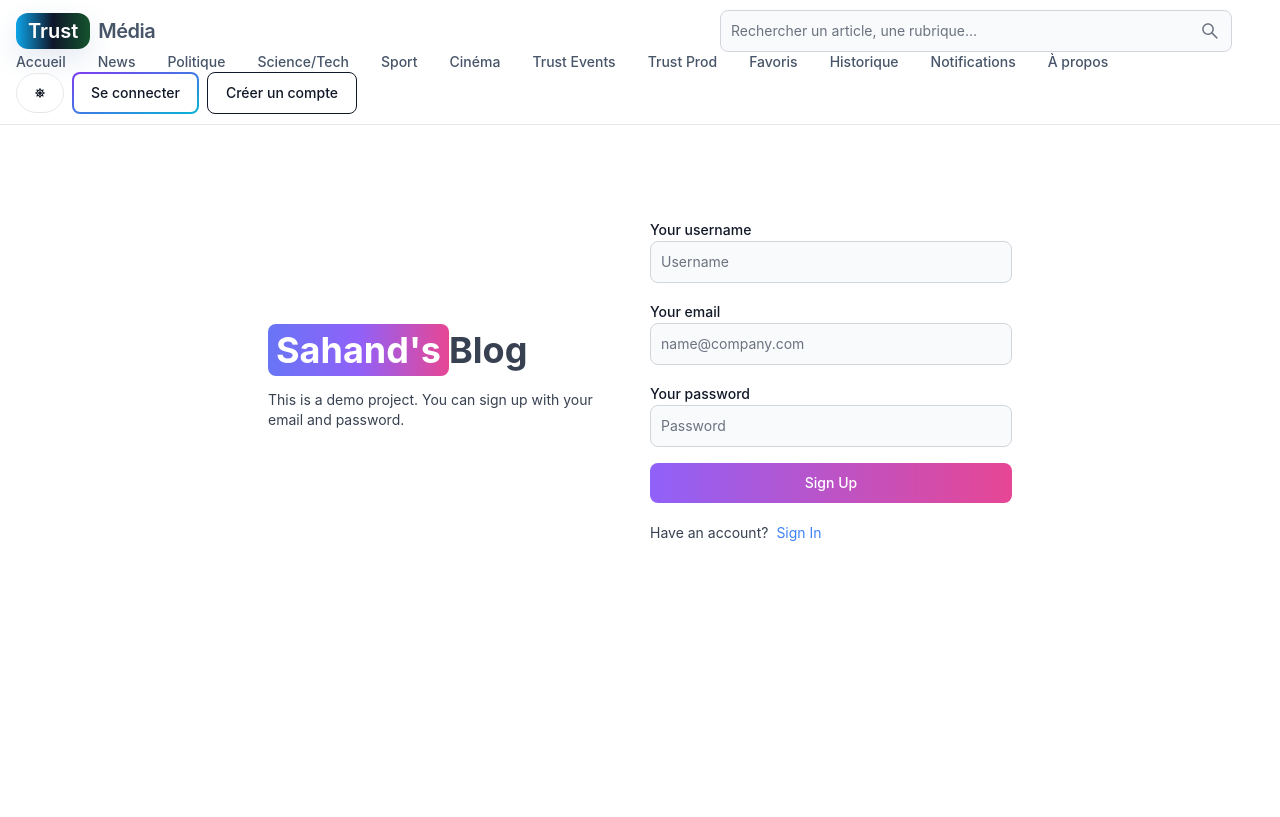
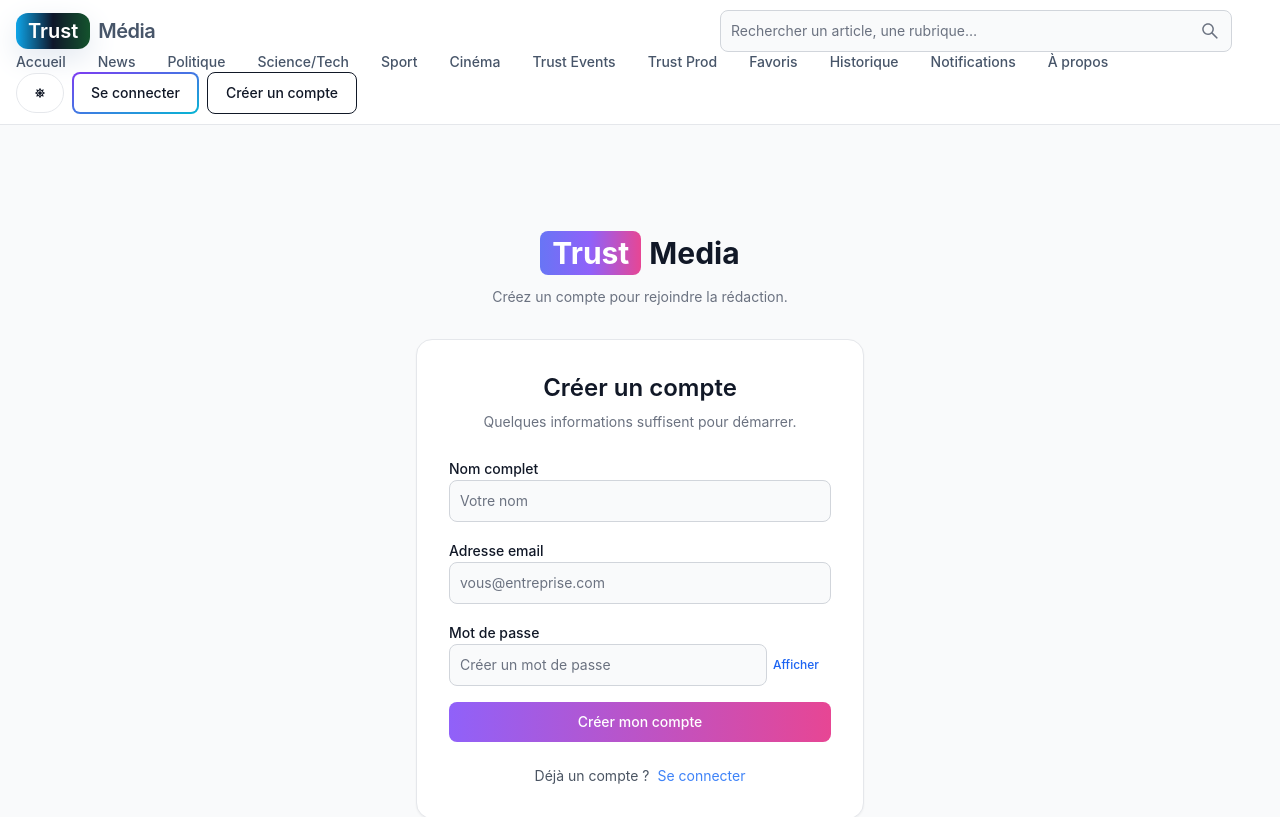
Before and after one commit to Diatech226/trustplay, a React (Vite) app in the folder apps/site/: page /sign-up in a window 1280 px wide. Shown: the top 817 px of the page. Built offline with nearby package versions, Linux system fonts and the light colour scheme; no server answers.

Commit message:
Revamp auth pages UI and form states

```diff
--- a/apps/site/src/pages/SignIn.jsx
+++ b/apps/site/src/pages/SignIn.jsx
@@ -7,6 +7,8 @@ import { apiRequest } from '../lib/apiClient';
 
 export default function SignIn() {
   const [formData, setFormData] = useState({ email: '', password: '' });
+  const [fieldErrors, setFieldErrors] = useState({});
+  const [showPassword, setShowPassword] = useState(false);
   const { loading, error: errorMessage } = useSelector((state) => state.user);
   const dispatch = useDispatch();
   const navigate = useNavigate();
@@ -15,13 +17,29 @@ export default function SignIn() {
   const returnToParam = searchParams.get('returnTo');
 
   const handleChange = (e) => {
-    setFormData({ ...formData, [e.target.id]: e.target.value.trim() });
+    const { id, value } = e.target;
+    setFormData({ ...formData, [id]: value.trim() });
+    if (fieldErrors[id]) {
+      setFieldErrors((prev) => ({ ...prev, [id]: '' }));
+    }
+  };
+
+  const validateForm = () => {
+    const errors = {};
+    if (!formData.email) {
+      errors.email = 'Veuillez renseigner votre email.';
+    }
+    if (!formData.password) {
+      errors.password = 'Veuillez renseigner votre mot de passe.';
+    }
+    setFieldErrors(errors);
+    return Object.keys(errors).length === 0;
   };
 
   const handleSubmit = async (e) => {
     e.preventDefault();
-    if (!formData.email || !formData.password) {
-      return dispatch(signInFailure('Please fill all the fields'));
+    if (!validateForm()) {
+      return;
     }
 
     try {
@@ -65,77 +83,112 @@ export default function SignIn() {
   };
 
   return (
-    <div className='min-h-screen mt-20'>
-      <div className='flex p-3 max-w-3xl mx-auto flex-col md:flex-row md:items-center gap-5'>
-        {/* Left Side */}
-        <div className='flex-1'>
-          <Link to='/' className='font-bold dark:text-white text-4xl'>
-            <span className='px-2 py-1 bg-gradient-to-r from-indigo-500 via-purple-500 to-pink-500 rounded-lg text-white'>
+    <div className='min-h-screen bg-gray-50 dark:bg-gray-900 flex items-center justify-center px-4 py-12'>
+      <div className='w-full max-w-md'>
+        <div className='mb-8 text-center'>
+          <Link to='/' className='inline-flex items-center justify-center font-bold text-3xl'>
+            <span className='px-3 py-1 bg-gradient-to-r from-indigo-500 via-purple-500 to-pink-500 rounded-lg text-white'>
               Trust
             </span>
-            Blog
+            <span className='ml-2 text-gray-900 dark:text-white'>Media</span>
           </Link>
-          <p className='text-sm mt-5'>
-            This is a demo project. You can sign in with your email and password.
+          <p className='mt-3 text-sm text-gray-500 dark:text-gray-400'>
+            Connectez-vous pour accéder à votre espace.
           </p>
         </div>
 
-        {/* Right Side */}
-        <div className='flex-1'>
-          <form className='flex flex-col gap-4' onSubmit={handleSubmit}>
+        <div className='rounded-2xl border border-gray-200 dark:border-gray-700 bg-white dark:bg-gray-800 shadow-sm p-6 sm:p-8'>
+          <div className='text-center mb-6'>
+            <h1 className='text-2xl font-semibold text-gray-900 dark:text-white'>Se connecter</h1>
+            <p className='mt-2 text-sm text-gray-500 dark:text-gray-400'>
+              Accédez à vos contenus et à votre tableau de bord.
+            </p>
+          </div>
+
+          {errorMessage && (
+            <Alert className='mb-4' color='failure'>
+              {errorMessage}
+            </Alert>
+          )}
+
+          <form className='space-y-4' onSubmit={handleSubmit}>
             <div>
-              <Label value='Your email' />
+              <Label htmlFor='email' value='Adresse email' />
               <TextInput
                 type='email'
-                placeholder='name@company.com'
+                placeholder='vous@entreprise.com'
                 id='email'
+                name='email'
                 onChange={handleChange}
                 required
+                disabled={loading}
                 value={formData.email}
+                autoComplete='email'
+                color={fieldErrors.email ? 'failure' : 'gray'}
               />
+              {fieldErrors.email && (
+                <p className='mt-1 text-xs text-red-600'>{fieldErrors.email}</p>
+              )}
             </div>
             <div>
-              <Label value='Your password' />
+              <Label htmlFor='password' value='Mot de passe' />
+              <div className='relative'>
                 <TextInput
-                type='password'
-                placeholder='**********'
+                  type={showPassword ? 'text' : 'password'}
+                  placeholder='••••••••'
                   id='password'
+                  name='password'
                   onChange={handleChange}
                   required
+                  disabled={loading}
                   value={formData.password}
+                  autoComplete='current-password'
+                  className='pr-16'
+                  color={fieldErrors.password ? 'failure' : 'gray'}
                 />
-              <div className='text-right mt-1'>
-                <Link to='/forgot-password' className='text-sm text-blue-500'>
+                <button
+                  type='button'
+                  onClick={() => setShowPassword((prev) => !prev)}
+                  className='absolute right-3 top-1/2 -translate-y-1/2 text-xs font-medium text-blue-600 hover:text-blue-700'
+                  aria-label={showPassword ? 'Masquer le mot de passe' : 'Afficher le mot de passe'}
+                  aria-pressed={showPassword}
+                >
+                  {showPassword ? 'Masquer' : 'Afficher'}
+                </button>
+              </div>
+              {fieldErrors.password && (
+                <p className='mt-1 text-xs text-red-600'>{fieldErrors.password}</p>
+              )}
+              <div className='text-right mt-2'>
+                <Link to='/forgot-password' className='text-sm text-blue-500 hover:underline'>
                   Mot de passe oublié ?
                 </Link>
               </div>
             </div>
+
             <Button
               gradientDuoTone='purpleToPink'
               type='submit'
               disabled={loading}
+              className='w-full'
             >
               {loading ? (
-                <>
+                <span className='flex items-center justify-center gap-2'>
                   <Spinner size='sm' />
-                  <span className='pl-3'>Loading...</span>
-                </>
+                  Connexion...
+                </span>
               ) : (
-                'Sign In'
+                'Se connecter'
               )}
             </Button>
           </form>
-          <div className='flex gap-2 text-sm mt-5'>
-            <span>Don't have an account?</span>
-            <Link to='/sign-up' className='text-blue-500'>
-              Sign Up
+
+          <div className='flex flex-col sm:flex-row sm:items-center sm:justify-center gap-2 text-sm mt-6'>
+            <span className='text-gray-600 dark:text-gray-300'>Pas encore de compte ?</span>
+            <Link to='/sign-up' className='text-blue-500 hover:underline'>
+              Créer un compte
             </Link>
           </div>
-          {errorMessage && (
-            <Alert className='mt-5' color='failure'>
-              {errorMessage}
-            </Alert>
-          )}
         </div>
       </div>
     </div>
--- a/apps/site/src/pages/SignUp.jsx
+++ b/apps/site/src/pages/SignUp.jsx
@@ -5,16 +5,39 @@ import { apiRequest } from '../lib/apiClient';
 
 export default function SignUp() {
   const [formData, setFormData] = useState({ username: '', email: '', password: '' });
+  const [fieldErrors, setFieldErrors] = useState({});
   const [errorMessage, setErrorMessage] = useState(null);
   const [loading, setLoading] = useState(false);
+  const [showPassword, setShowPassword] = useState(false);
   const navigate = useNavigate();
+
   const handleChange = (e) => {
-    setFormData({ ...formData, [e.target.id]: e.target.value.trim() });
+    const { id, value } = e.target;
+    setFormData({ ...formData, [id]: value.trim() });
+    if (fieldErrors[id]) {
+      setFieldErrors((prev) => ({ ...prev, [id]: '' }));
+    }
   };
+
+  const validateForm = () => {
+    const errors = {};
+    if (!formData.username) {
+      errors.username = 'Veuillez indiquer votre nom.';
+    }
+    if (!formData.email) {
+      errors.email = 'Veuillez renseigner votre email.';
+    }
+    if (!formData.password) {
+      errors.password = 'Veuillez choisir un mot de passe.';
+    }
+    setFieldErrors(errors);
+    return Object.keys(errors).length === 0;
+  };
+
   const handleSubmit = async (e) => {
     e.preventDefault();
-    if (!formData.username || !formData.email || !formData.password) {
-      return setErrorMessage('Please fill out all fields.');
+    if (!validateForm()) {
+      return;
     }
 
     try {
@@ -35,77 +58,125 @@ export default function SignUp() {
   };
 
   return (
-    <div className='min-h-screen mt-20'>
-      <div className='flex p-3 max-w-3xl mx-auto flex-col md:flex-row md:items-center gap-5'>
-        {/* left */}
-        <div className='flex-1'>
-          <Link to='/' className='font-bold dark:text-white text-4xl'>
-            <span className='px-2 py-1 bg-gradient-to-r from-indigo-500 via-purple-500 to-pink-500 rounded-lg text-white'>
-              Sahand's
+    <div className='min-h-screen bg-gray-50 dark:bg-gray-900 flex items-center justify-center px-4 py-12'>
+      <div className='w-full max-w-md'>
+        <div className='mb-8 text-center'>
+          <Link to='/' className='inline-flex items-center justify-center font-bold text-3xl'>
+            <span className='px-3 py-1 bg-gradient-to-r from-indigo-500 via-purple-500 to-pink-500 rounded-lg text-white'>
+              Trust
             </span>
-            Blog
+            <span className='ml-2 text-gray-900 dark:text-white'>Media</span>
           </Link>
-          <p className='text-sm mt-5'>
-            This is a demo project. You can sign up with your email and password.
+          <p className='mt-3 text-sm text-gray-500 dark:text-gray-400'>
+            Créez un compte pour rejoindre la rédaction.
           </p>
         </div>
-        {/* right */}
 
-        <div className='flex-1'>
-          <form className='flex flex-col gap-4' onSubmit={handleSubmit}>
+        <div className='rounded-2xl border border-gray-200 dark:border-gray-700 bg-white dark:bg-gray-800 shadow-sm p-6 sm:p-8'>
+          <div className='text-center mb-6'>
+            <h1 className='text-2xl font-semibold text-gray-900 dark:text-white'>Créer un compte</h1>
+            <p className='mt-2 text-sm text-gray-500 dark:text-gray-400'>
+              Quelques informations suffisent pour démarrer.
+            </p>
+          </div>
+
+          {errorMessage && (
+            <Alert className='mb-4' color='failure'>
+              {errorMessage}
+            </Alert>
+          )}
+
+          <form className='space-y-4' onSubmit={handleSubmit}>
             <div>
-              <Label value='Your username' />
+              <Label htmlFor='username' value='Nom complet' />
               <TextInput
                 type='text'
-                placeholder='Username'
+                placeholder='Votre nom'
                 id='username'
+                name='username'
                 onChange={handleChange}
+                required
+                disabled={loading}
+                value={formData.username}
+                autoComplete='name'
+                color={fieldErrors.username ? 'failure' : 'gray'}
               />
+              {fieldErrors.username && (
+                <p className='mt-1 text-xs text-red-600'>{fieldErrors.username}</p>
+              )}
             </div>
             <div>
-              <Label value='Your email' />
+              <Label htmlFor='email' value='Adresse email' />
               <TextInput
                 type='email'
-                placeholder='name@company.com'
+                placeholder='vous@entreprise.com'
                 id='email'
+                name='email'
                 onChange={handleChange}
+                required
+                disabled={loading}
+                value={formData.email}
+                autoComplete='email'
+                color={fieldErrors.email ? 'failure' : 'gray'}
               />
+              {fieldErrors.email && (
+                <p className='mt-1 text-xs text-red-600'>{fieldErrors.email}</p>
+              )}
             </div>
             <div>
-              <Label value='Your password' />
-              <TextInput
-                type='password'
-                placeholder='Password'
-                id='password'
-                onChange={handleChange}
-              />
+              <Label htmlFor='password' value='Mot de passe' />
+              <div className='relative'>
+                <TextInput
+                  type={showPassword ? 'text' : 'password'}
+                  placeholder='Créer un mot de passe'
+                  id='password'
+                  name='password'
+                  onChange={handleChange}
+                  required
+                  disabled={loading}
+                  value={formData.password}
+                  autoComplete='new-password'
+                  className='pr-16'
+                  color={fieldErrors.password ? 'failure' : 'gray'}
+                />
+                <button
+                  type='button'
+                  onClick={() => setShowPassword((prev) => !prev)}
+                  className='absolute right-3 top-1/2 -translate-y-1/2 text-xs font-medium text-blue-600 hover:text-blue-700'
+                  aria-label={showPassword ? 'Masquer le mot de passe' : 'Afficher le mot de passe'}
+                  aria-pressed={showPassword}
+                >
+                  {showPassword ? 'Masquer' : 'Afficher'}
+                </button>
+              </div>
+              {fieldErrors.password && (
+                <p className='mt-1 text-xs text-red-600'>{fieldErrors.password}</p>
+              )}
             </div>
+
             <Button
               gradientDuoTone='purpleToPink'
               type='submit'
               disabled={loading}
+              className='w-full'
             >
               {loading ? (
-                <>
+                <span className='flex items-center justify-center gap-2'>
                   <Spinner size='sm' />
-                  <span className='pl-3'>Loading...</span>
-                </>
+                  Création...
+                </span>
               ) : (
-                'Sign Up'
+                'Créer mon compte'
               )}
             </Button>
           </form>
-          <div className='flex gap-2 text-sm mt-5'>
-            <span>Have an account?</span>
-            <Link to='/sign-in' className='text-blue-500'>
-              Sign In
+
+          <div className='flex flex-col sm:flex-row sm:items-center sm:justify-center gap-2 text-sm mt-6'>
+            <span className='text-gray-600 dark:text-gray-300'>Déjà un compte ?</span>
+            <Link to='/sign-in' className='text-blue-500 hover:underline'>
+              Se connecter
             </Link>
           </div>
-          {errorMessage && (
-            <Alert className='mt-5' color='failure'>
-              {errorMessage}
-            </Alert>
-          )}
         </div>
       </div>
     </div>
```
Also changed, not shown: 1 other file (tests, documents, lock files or other folders). Lines whose indentation alone changed are shown as unchanged.
